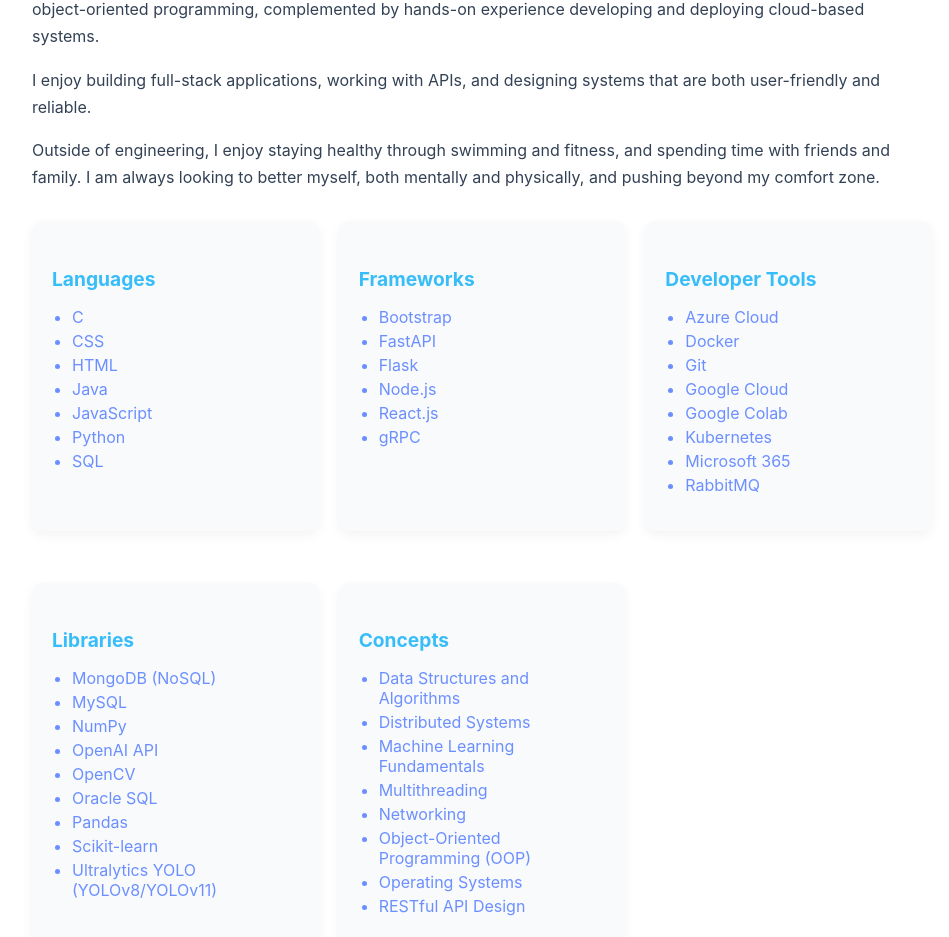
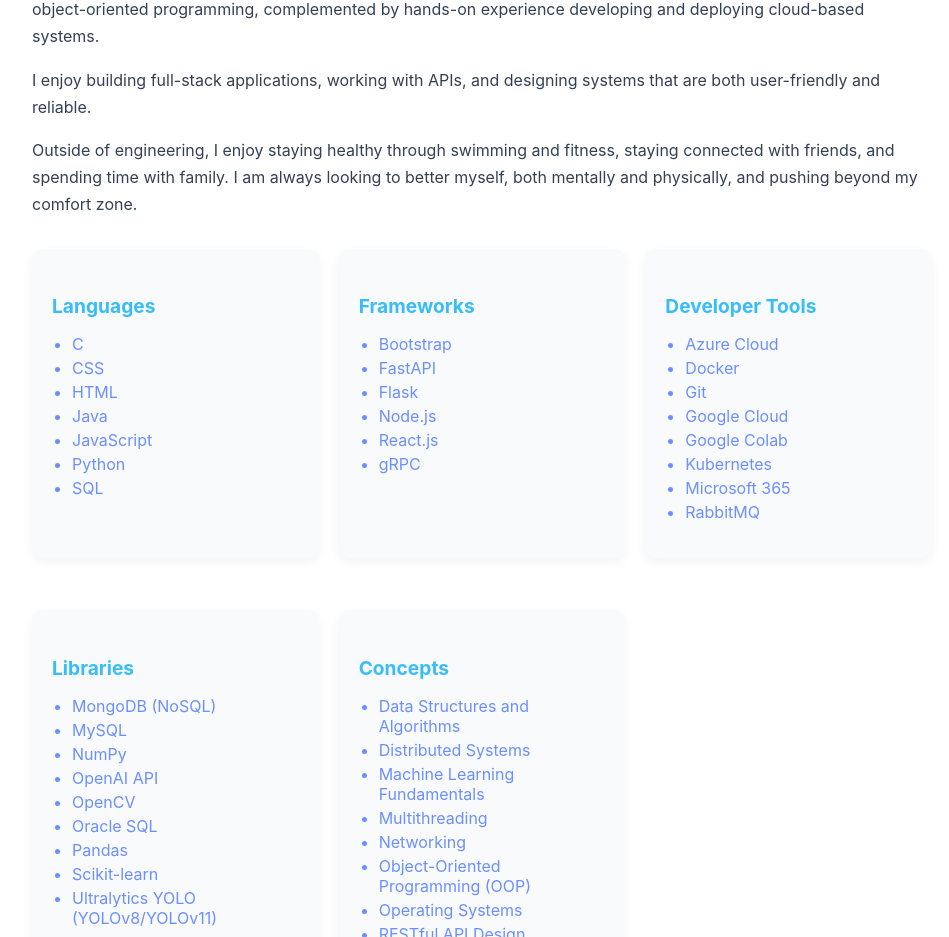
Before and after one commit to marcus-justice31/marcus-justice31.github.io, a React (Create React App) app: page / in a window 1280 px wide. Shown: the part 930-1867 px from the top of the page, without its empty margins (158-1107 px from the left). Built offline with nearby package versions, Linux system fonts and the light colour scheme.

Commit message:
added mu favicon

```diff
--- a/public/index.html
+++ b/public/index.html
@@ -2,7 +2,7 @@
 <html lang="en">
   <head>
     <meta charset="utf-8" />
-    <link rel="icon" href="%PUBLIC_URL%/favicon.ico" />
+    <link rel="icon" href="%PUBLIC_URL%/mu_favicon.png" />
     <meta name="viewport" content="width=device-width, initial-scale=1" />
     <meta name="theme-color" content="#000000" />
     <meta
--- a/src/components/About.js
+++ b/src/components/About.js
@@ -30,7 +30,7 @@
       </p>
 
       <p>
-        Outside of engineering, I enjoy staying healthy through swimming and fitness, and spending time with friends and family.
+        Outside of engineering, I enjoy staying healthy through swimming and fitness, staying connected with friends, and spending time with family.
         I am always looking to better myself, both mentally and physically, and pushing beyond my comfort zone.
       </p>
 
```
Also changed, not shown: public/mu_favicon.png (added).
